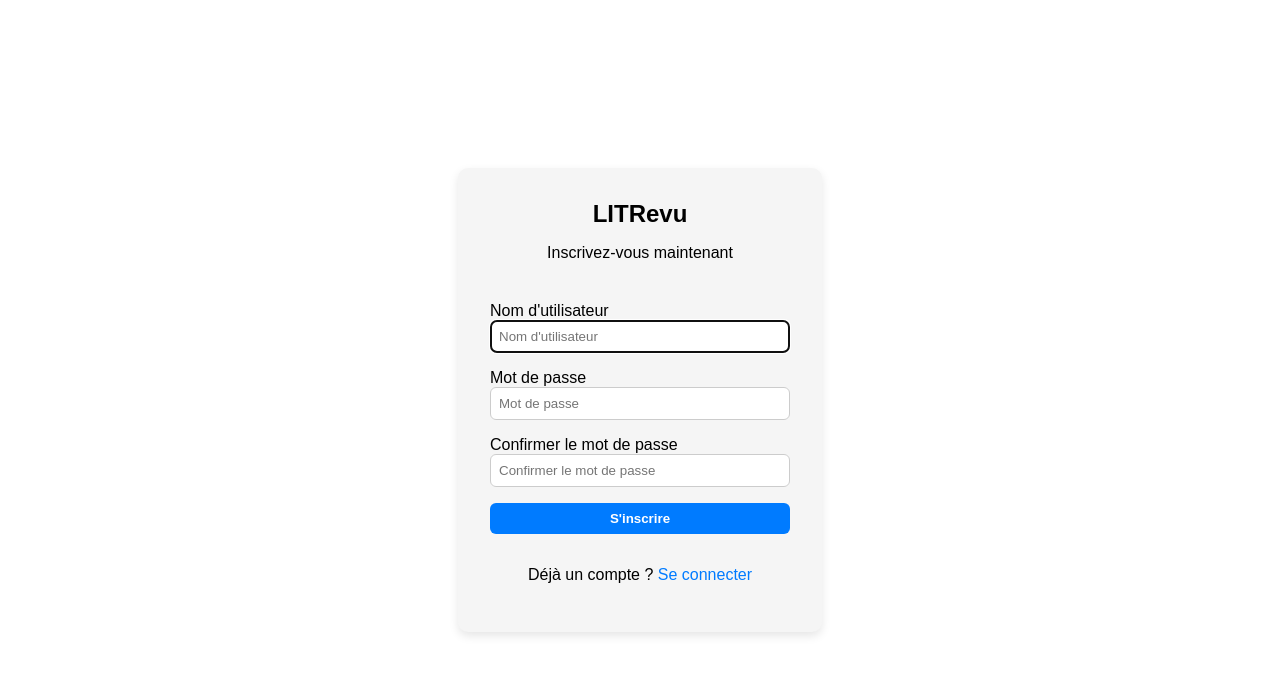
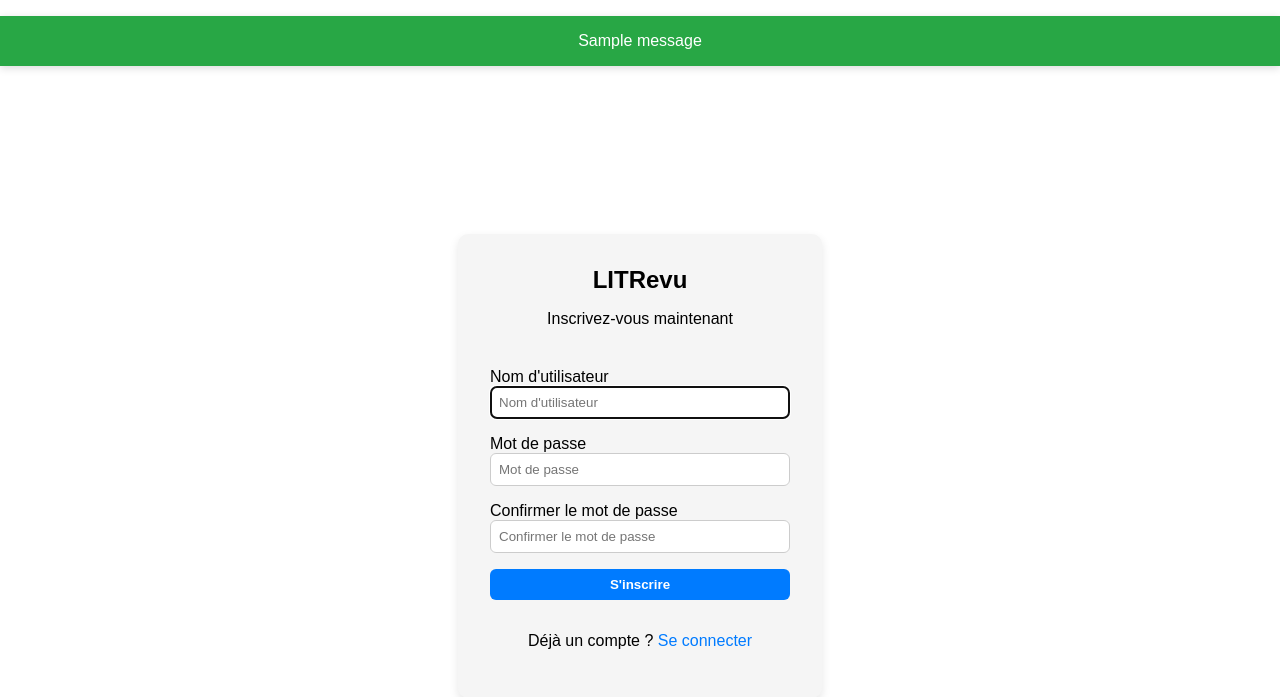
Before and after one commit to C-eorl/P9---LITRevu, a Django app: page /auth/signup/ in a window 1280 px wide. Shown: the part 56-753 px from the top of the page. Before the commit the page ends 692 px from the top, so only its background shows below. Run offline with Django 5.2, Linux system fonts and the light colour scheme; tables that the repository leaves empty hold one stand-in row (values such as "Sample post"); one stand-in notice (Sample message) is shown.

Commit message:
ajout bloc condition message

```diff
--- a/litrevu/templates/base.html
+++ b/litrevu/templates/base.html
@@ -29,7 +29,11 @@
         </div>
     </nav>
 
-
+    {% if messages %}
+      {% for message in messages %}
+        <div class="banner-message">{{ message }}</div>
+      {% endfor %}
+    {% endif %}
     <main>
         {% block content %}{% endblock %}
     </main>
```
